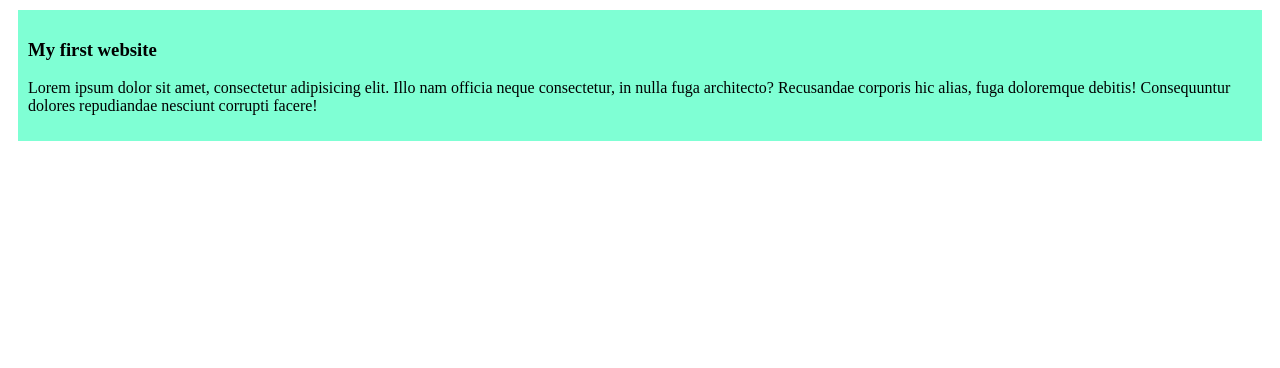
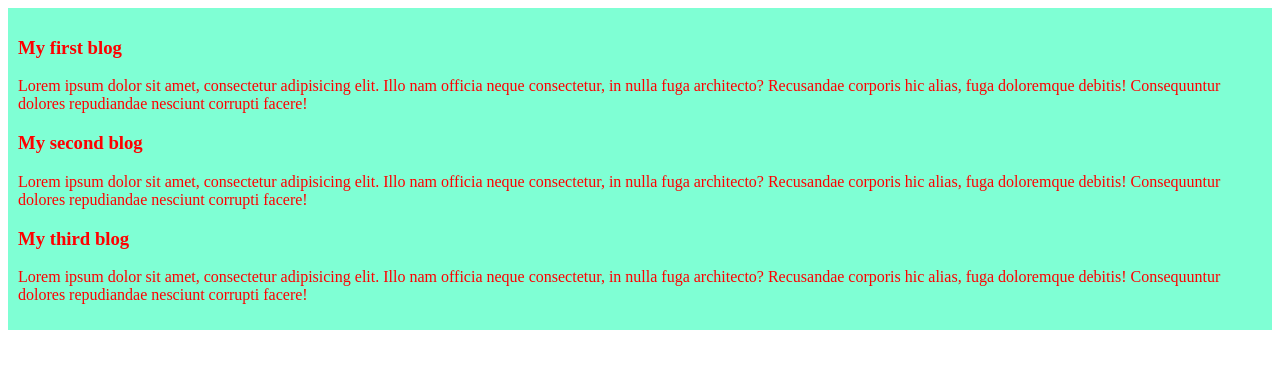
Before and after one commit to shamimahmedrobin/My-simple-website, a plain HTML site: page index.html in a window 1280 px wide. Drawn offline with Linux system fonts and the light colour scheme.

Commit message:
added the second and third blog

```diff
--- a/index.html
+++ b/index.html
@@ -8,7 +8,11 @@
 </head>
 <body>
     <div>
-        <h3>My first website</h3>
+        <h3>My first blog</h3>
+        <p>Lorem ipsum dolor sit amet, consectetur adipisicing elit. Illo nam officia neque consectetur, in nulla fuga architecto? Recusandae corporis hic alias, fuga doloremque debitis! Consequuntur dolores repudiandae nesciunt corrupti facere!</p>
+        <h3>My second blog</h3>
+        <p>Lorem ipsum dolor sit amet, consectetur adipisicing elit. Illo nam officia neque consectetur, in nulla fuga architecto? Recusandae corporis hic alias, fuga doloremque debitis! Consequuntur dolores repudiandae nesciunt corrupti facere!</p>
+        <h3>My third blog</h3>
         <p>Lorem ipsum dolor sit amet, consectetur adipisicing elit. Illo nam officia neque consectetur, in nulla fuga architecto? Recusandae corporis hic alias, fuga doloremque debitis! Consequuntur dolores repudiandae nesciunt corrupti facere!</p>
     </div>
 
--- a/styles/blog.css
+++ b/styles/blog.css
@@ -1,5 +1,6 @@
 div{
     background-color: aquamarine;
     padding: 10px;
-    margin: 10px;
+    /* margin-bottom: 10px; */
+    border-bottom: 10px; color: red;
 }
```
